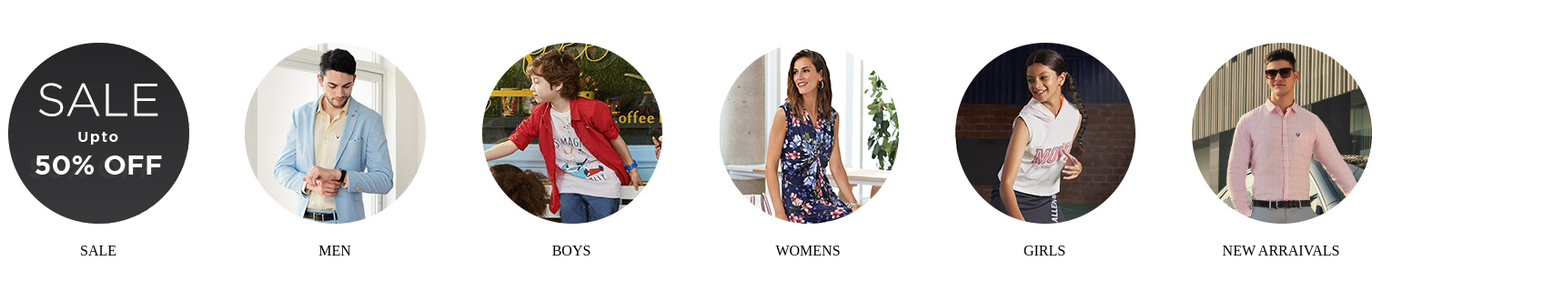
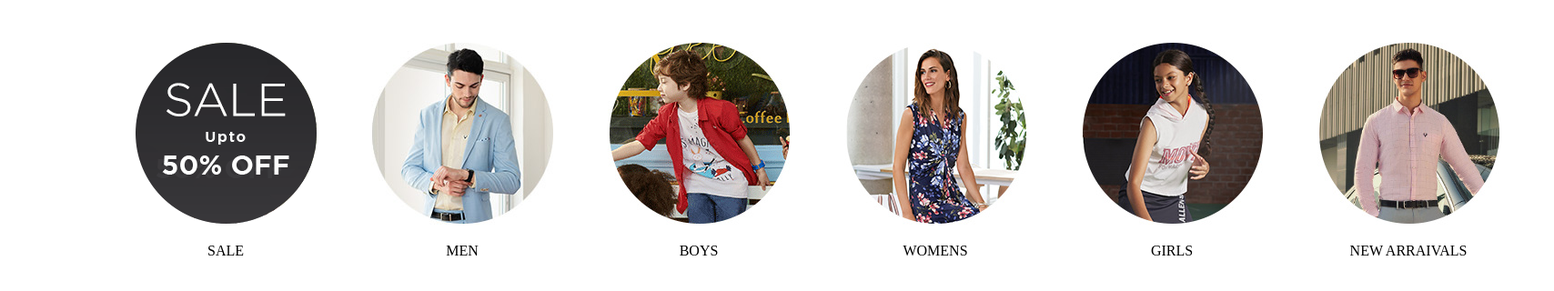
Before and after one commit to adithyanunair/allen-solly, a plain HTML site: page index.html in a window 1280 px wide. Shown: the part 220-540 px from the top of the page at 91% size, 1708 px wide, since content can reach past the window. Drawn offline with nearby package versions, Linux system fonts and the light colour scheme; a web font is replaced by a local one.

Commit message:
. file added

```diff
--- a/css/style.css
+++ b/css/style.css
@@ -166,6 +166,7 @@ input:focus ~ .input-border {
 .section2{
     display: flex;
     padding-top: 50px;
+    padding-left: 140px;
 }
 .sec2{
     padding-right: 60px;
```
Also changed, not shown: index.html (+1 -0 lines), image/allen_solly_qr_code-removebg-preview.png (added).
